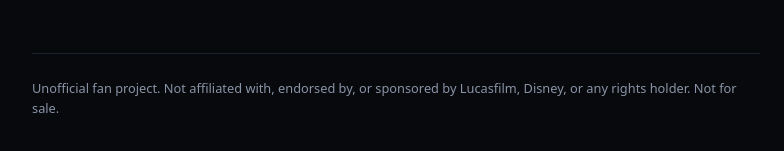
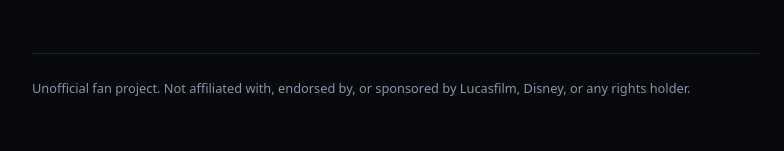
Before and after one commit to mirafone/trenchruncornhole-site, a plain HTML site: page index.html in a window 1280 px wide. Shown: the part 1332-1483 px from the top of the page, 244-1028 px from the left. Drawn offline with Linux system fonts and the light colour scheme.

Commit message:
Remove redundant text from footer

```diff
--- a/index.html
+++ b/index.html
@@ -61,7 +61,7 @@ footer{color:var(--mute);font-size:.8rem;border-top:1px solid var(--line);margin
 </div>
 
 <footer>
-Unofficial fan project. Not affiliated with, endorsed by, or sponsored by Lucasfilm, Disney, or any rights holder. Not for sale.
+Unofficial fan project. Not affiliated with, endorsed by, or sponsored by Lucasfilm, Disney, or any rights holder.
 </footer>
 </div>
 </body>
```
